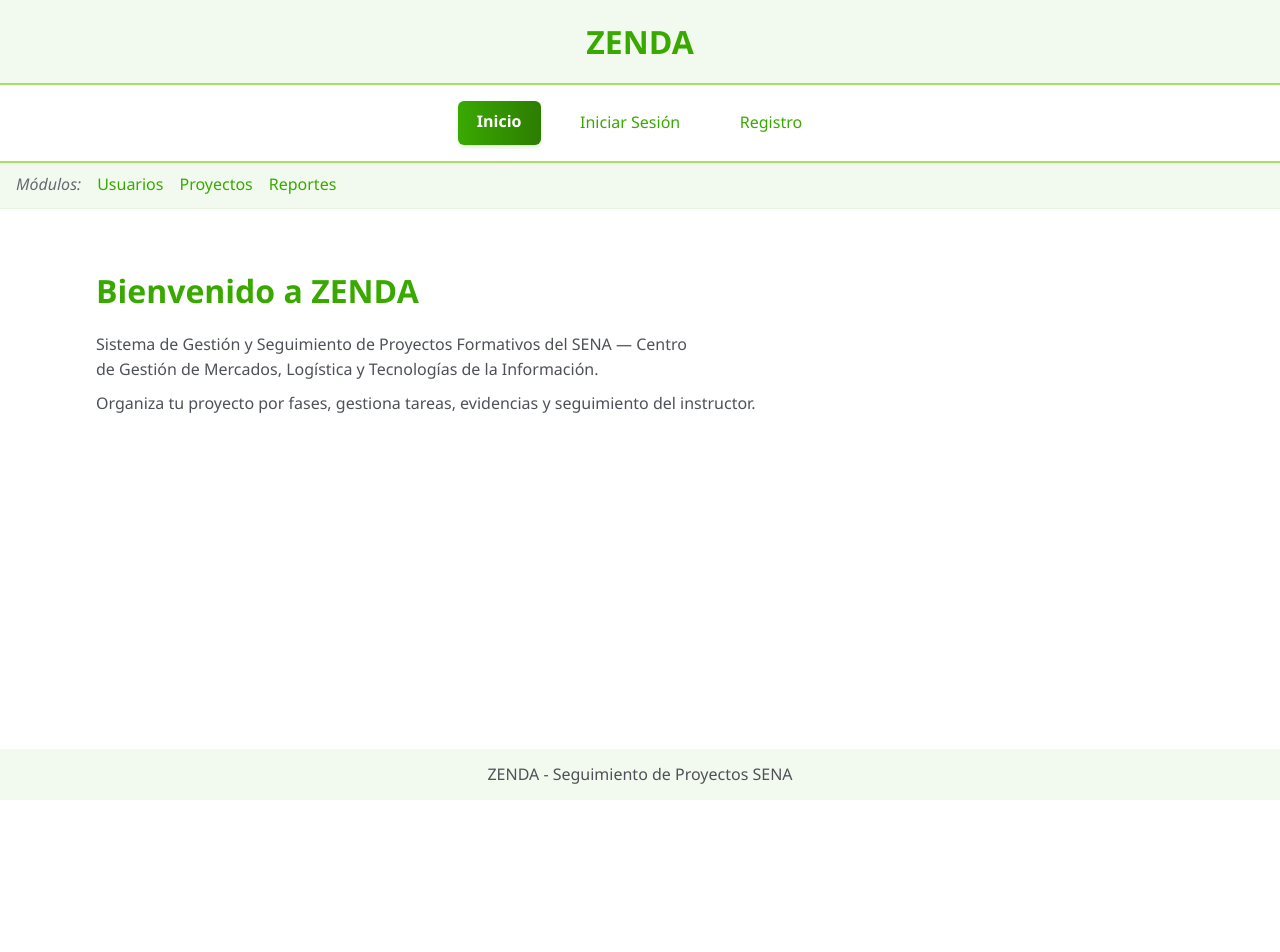
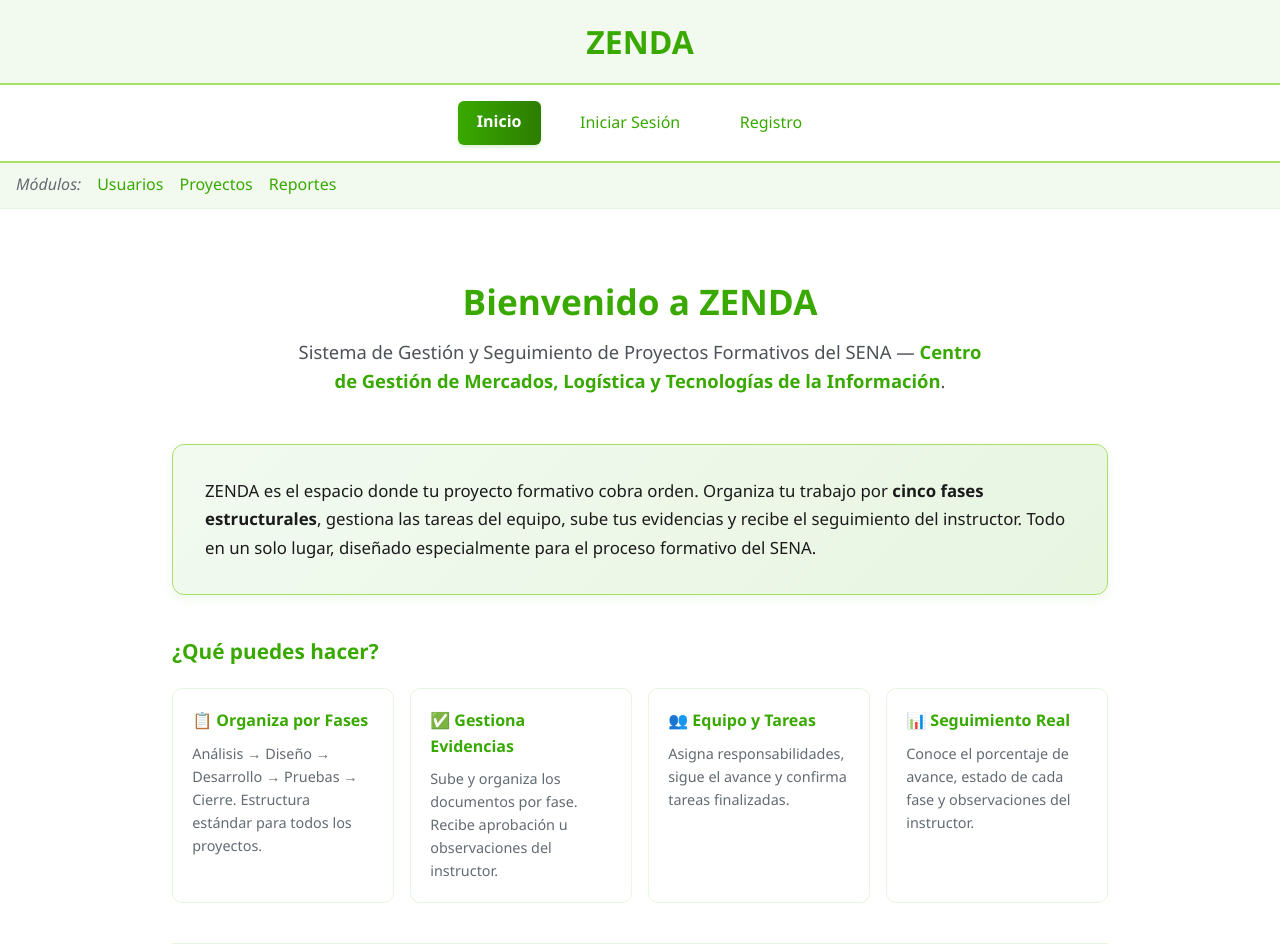
Before and after one commit to player7842/ZENDA_REACT, a React (Vite) app: page / in a window 1280 px wide. Shown: the top 952 px of the page. Before the commit the page ends 800 px from the top, so only its background shows below. Built offline with nearby package versions, Linux system fonts and the light colour scheme.

Commit message:
Cambio de pagina de Inicio con mas informacion.

```diff
--- a/src/pages/Inicio.tsx
+++ b/src/pages/Inicio.tsx
@@ -1,11 +1,65 @@
 const Inicio = () => {
   return (
-    <div style={{ padding: "2rem" }}>
-      <h1>Bienvenido a ZENDA</h1>
-      <p style={{ marginTop: "1rem", maxWidth: "600px" }}>
-        Sistema de Gestión y Seguimiento de Proyectos Formativos del SENA — Centro de Gestión de Mercados, Logística y Tecnologías de la Información.
-      </p>
-      <p style={{ marginTop: "0.5rem" }}>Organiza tu proyecto por fases, gestiona tareas, evidencias y seguimiento del instructor.</p>
+    <div style={{ padding: "2.5rem 2rem", maxWidth: "1000px", margin: "0 auto" }}>
+      {/* Encabezado principal */}
+      <div style={{ textAlign: "center", marginBottom: "3rem" }}>
+        <h1 style={{ fontSize: "2.2rem", color: "#39A900", marginBottom: "0.5rem" }}>
+          Bienvenido a ZENDA
+        </h1>
+        <p style={{ fontSize: "1.15rem", color: "#4E5157", maxWidth: "700px", margin: "0 auto" }}>
+          Sistema de Gestión y Seguimiento de Proyectos Formativos del SENA —
+          <strong style={{ color: "#39A900" }}> Centro de Gestión de Mercados, Logística y Tecnologías de la Información</strong>.
+        </p>
+      </div>
+
+      {/* Tarjeta de presentación */}
+      <div style={{
+        background: "linear-gradient(135deg, #F2FAF0 0%, #E8F5E1 100%)",
+        border: "1px solid #A8E063",
+        borderRadius: "12px",
+        padding: "2rem",
+        marginBottom: "2.5rem",
+        boxShadow: "0 4px 12px rgba(57, 169, 0, 0.08)"
+      }}>
+        <p style={{ fontSize: "1.05rem", lineHeight: "1.7", color: "#1B1B1B" }}>
+          ZENDA es el espacio donde tu proyecto formativo cobra orden. Organiza tu trabajo
+          por <strong>cinco fases estructurales</strong>, gestiona las tareas del equipo, sube
+          tus evidencias y recibe el seguimiento del instructor. Todo en un solo lugar,
+          diseñado especialmente para el proceso formativo del SENA.
+        </p>
+      </div>
+
+      {/* ¿Qué puedes hacer en ZENDA? — Tarjetas resumen */}
+      <h2 style={{ fontSize: "1.3rem", color: "#39A900", marginBottom: "1.2rem" }}>¿Qué puedes hacer?</h2>
+      <div style={{ display: "grid", gridTemplateColumns: "repeat(auto-fit, minmax(220px, 1fr))", gap: "1rem", marginBottom: "2.5rem" }}>
+
+        <div style={{ background: "#FFFFFF", border: "1px solid #E8F5E1", borderRadius: "10px", padding: "1.2rem" }}>
+          <h3 style={{ color: "#39A900", fontSize: "1rem", marginBottom: "0.5rem" }}>📋 Organiza por Fases</h3>
+          <p style={{ fontSize: "0.9rem", color: "#636A72" }}>Análisis → Diseño → Desarrollo → Pruebas → Cierre. Estructura estándar para todos los proyectos.</p>
+        </div>
+
+        <div style={{ background: "#FFFFFF", border: "1px solid #E8F5E1", borderRadius: "10px", padding: "1.2rem" }}>
+          <h3 style={{ color: "#39A900", fontSize: "1rem", marginBottom: "0.5rem" }}>✅ Gestiona Evidencias</h3>
+          <p style={{ fontSize: "0.9rem", color: "#636A72" }}>Sube y organiza los documentos por fase. Recibe aprobación u observaciones del instructor.</p>
+        </div>
+
+        <div style={{ background: "#FFFFFF", border: "1px solid #E8F5E1", borderRadius: "10px", padding: "1.2rem" }}>
+          <h3 style={{ color: "#39A900", fontSize: "1rem", marginBottom: "0.5rem" }}>👥 Equipo y Tareas</h3>
+          <p style={{ fontSize: "0.9rem", color: "#636A72" }}>Asigna responsabilidades, sigue el avance y confirma tareas finalizadas.</p>
+        </div>
+
+        <div style={{ background: "#FFFFFF", border: "1px solid #E8F5E1", borderRadius: "10px", padding: "1.2rem" }}>
+          <h3 style={{ color: "#39A900", fontSize: "1rem", marginBottom: "0.5rem" }}>📊 Seguimiento Real</h3>
+          <p style={{ fontSize: "0.9rem", color: "#636A72" }}>Conoce el porcentaje de avance, estado de cada fase y observaciones del instructor.</p>
+        </div>
+      </div>
+
+      {/* Mensaje final */}
+      <div style={{ textAlign: "center", paddingTop: "1rem", borderTop: "1px solid #E8F5E1" }}>
+        <p style={{ color: "#636A72", fontSize: "0.95rem", fontStyle: "italic" }}>
+          "ZENDA: Menos desorden, más organización, mejor seguimiento."
+        </p>
+      </div>
     </div>
   );
 };
```
